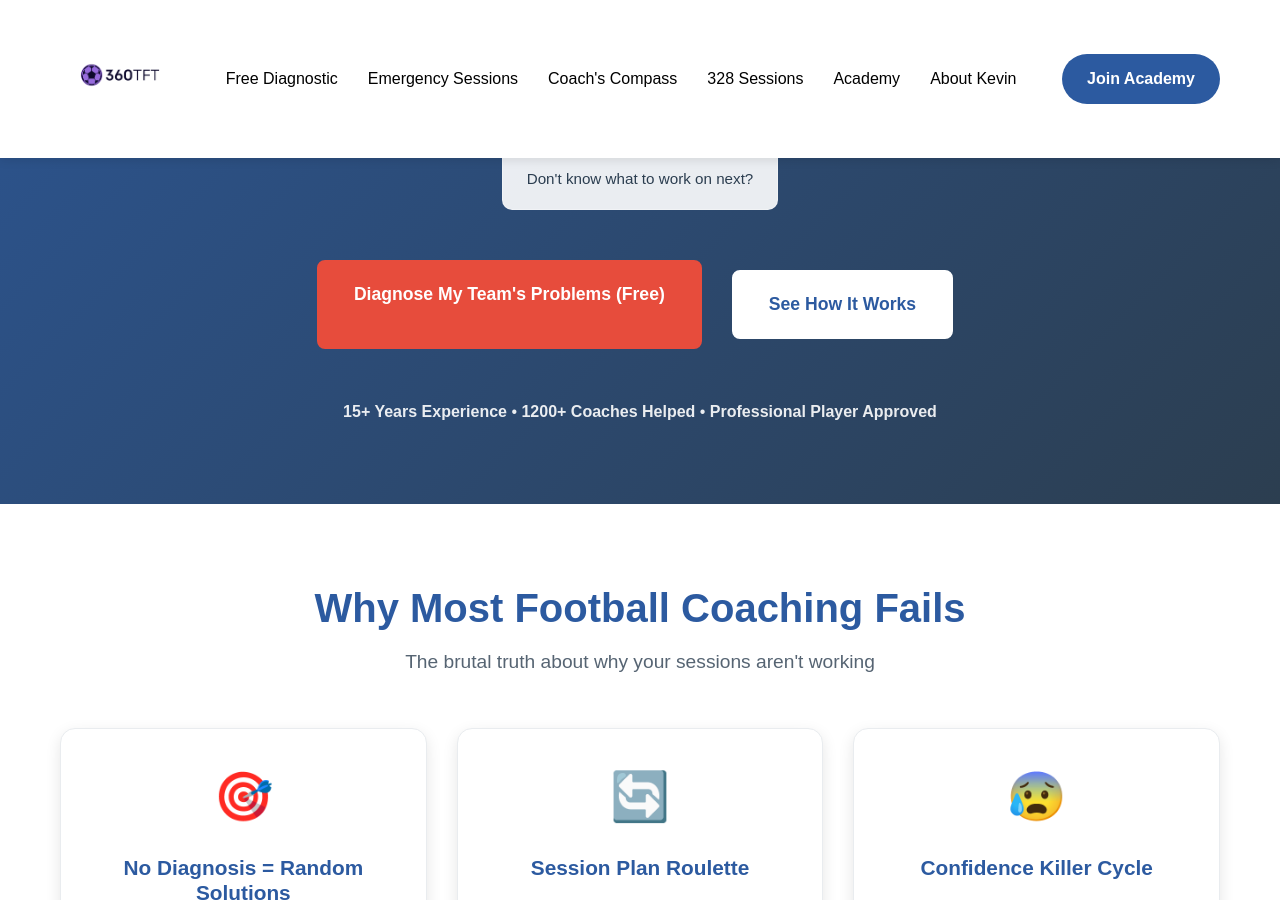
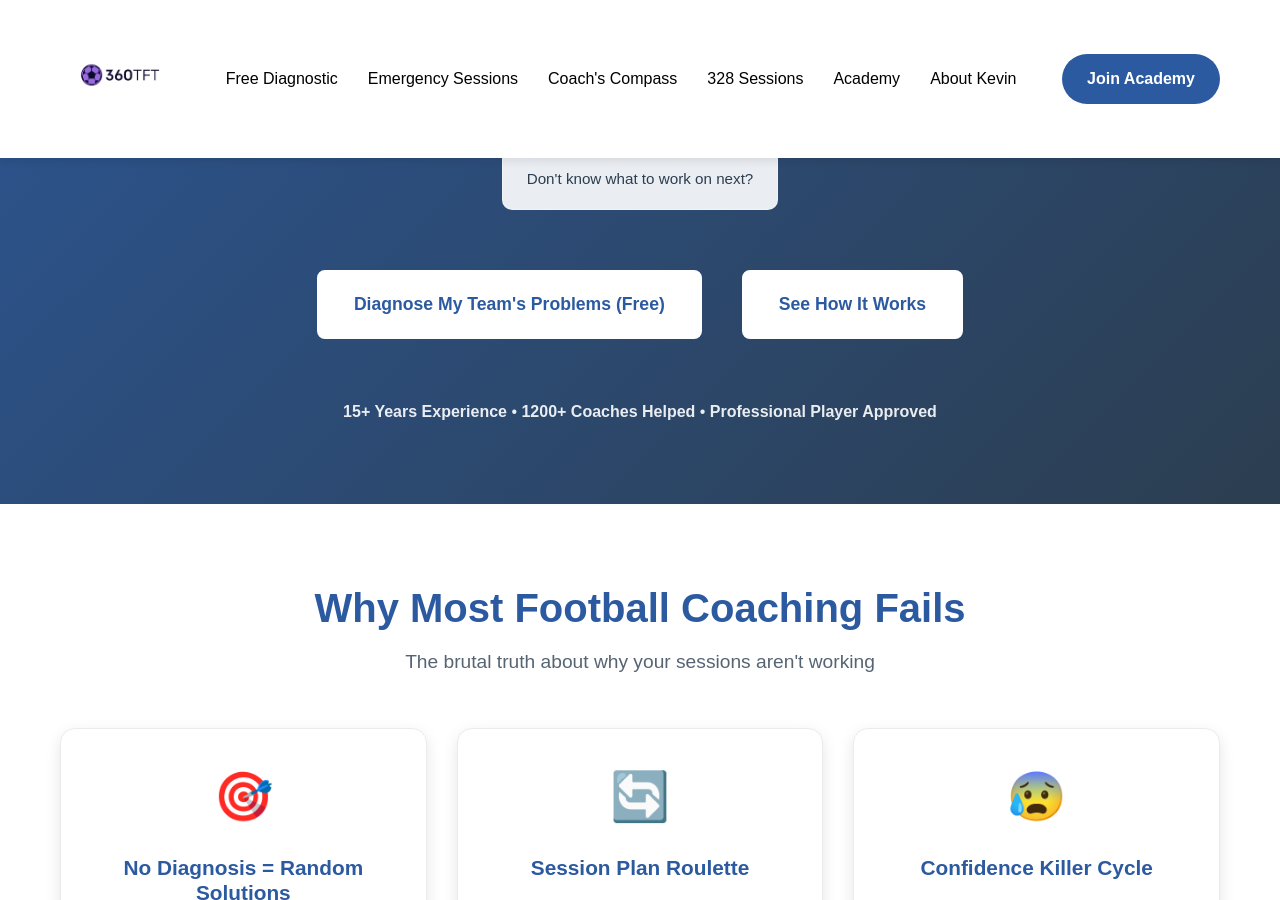
Before and after one commit to 360tft/360tft, a Jekyll site: the page built from index.md, in a window 1280 px wide and 900 px high, scrolled down 473 px. Built offline with Jekyll 4.4.1, drawn with Linux system fonts in a browser that asks for light colours.

Commit message:
Update index.md

```diff
--- a/index.md
+++ b/index.md
@@ -35,7 +35,7 @@ schema_type: "Organization"
             </div>
 
             <div class="hero-cta-group">
-                <a href="#free-diagnostic" class="hero-cta-primary">Diagnose My Team's Problems (Free)</a>
+                <a href="#free-diagnostic" class="hero-cta-secondary">Diagnose My Team's Problems (Free)</a>
                 <a href="#how-it-works" class="hero-cta-secondary">See How It Works</a>
             </div>
 
```
